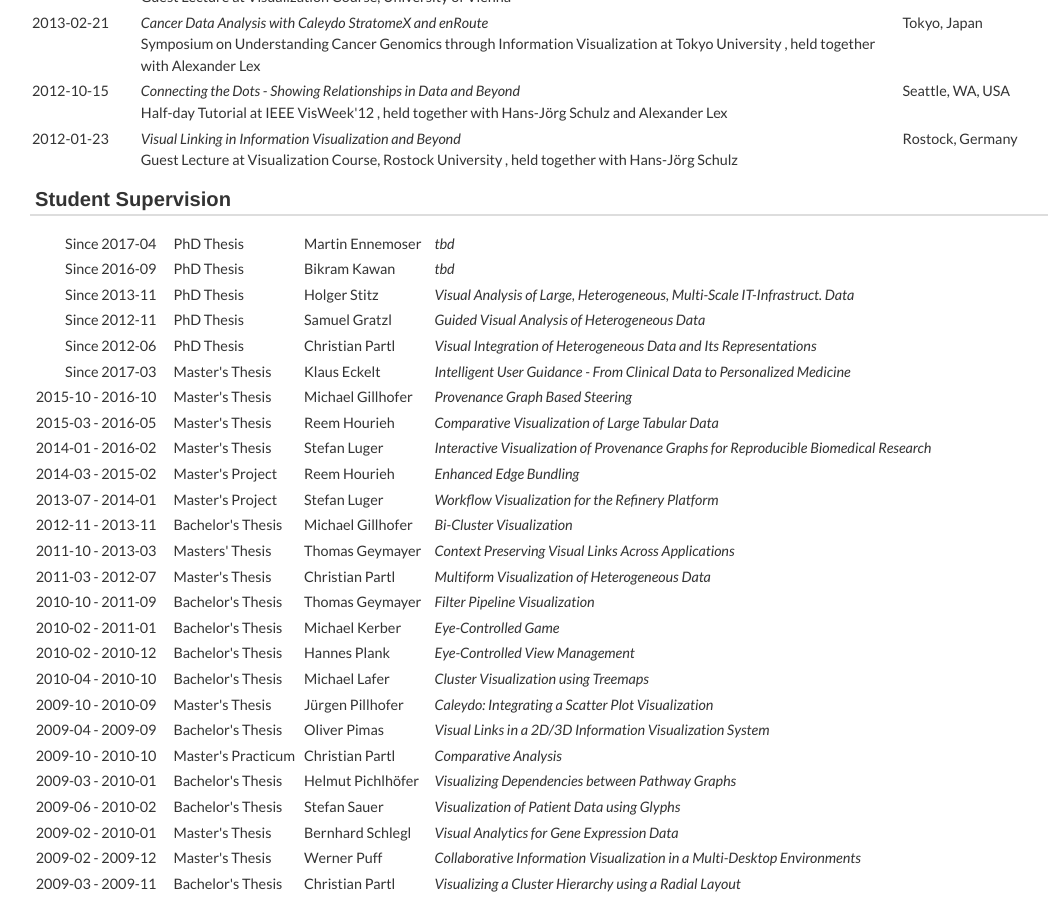
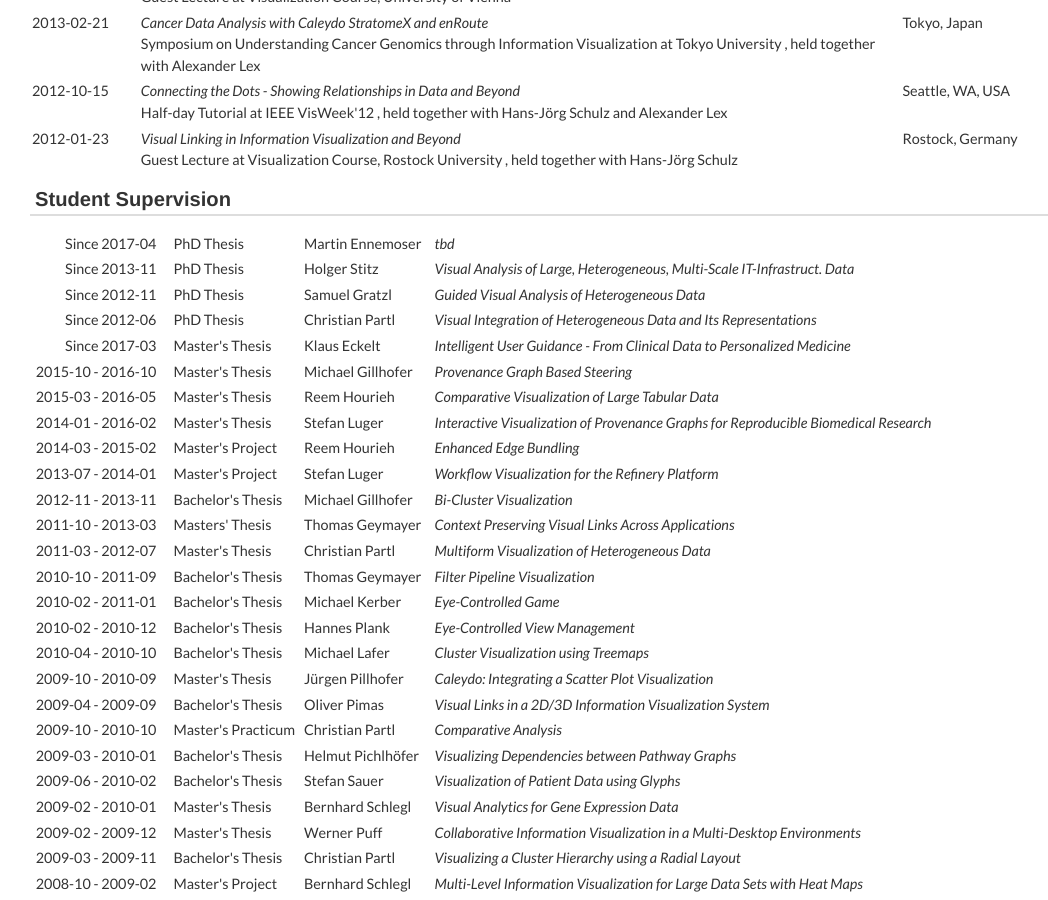
Before and after one commit to mstreit/mstreit.github.io, a Jekyll site: the page built from teaching.md, in a window 1280 px wide and 900 px high, scrolled down 1118 px. Shown: the whole window, without its empty margins (66-1114 px from the left). Built offline with Jekyll 4.4.1, drawn with Linux system fonts in a browser that asks for light colours; nearby versions of some CDN libraries; some web fonts are replaced.

Commit message:
Removed Bikram from PhD thesis supervision

```diff
--- a/_data/students.yml
+++ b/_data/students.yml
@@ -1,11 +1,6 @@
 - date: Since 2017-04
   title: tbd
   name: Martin Ennemoser
-  type: PhD Thesis
-
-- date: Since 2016-09
-  title: tbd
-  name: Bikram Kawan
   type: PhD Thesis
 
 - date: Since 2013-11
```
